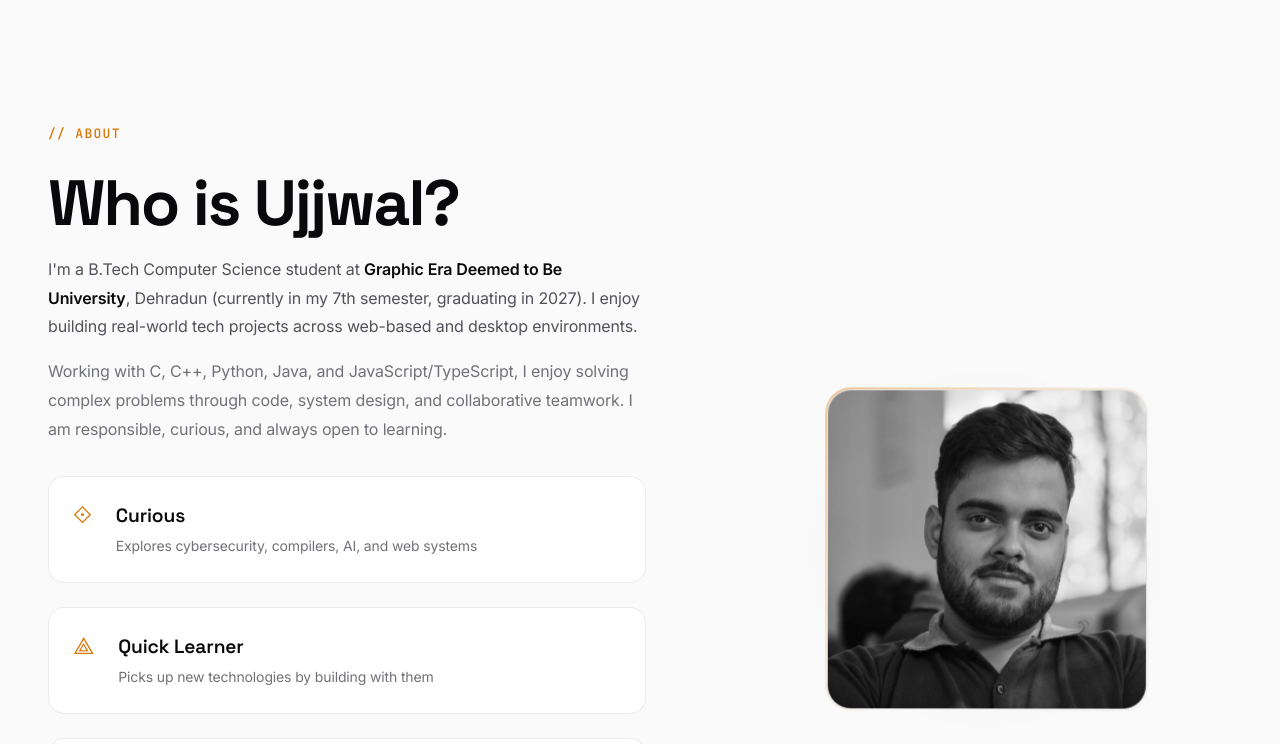
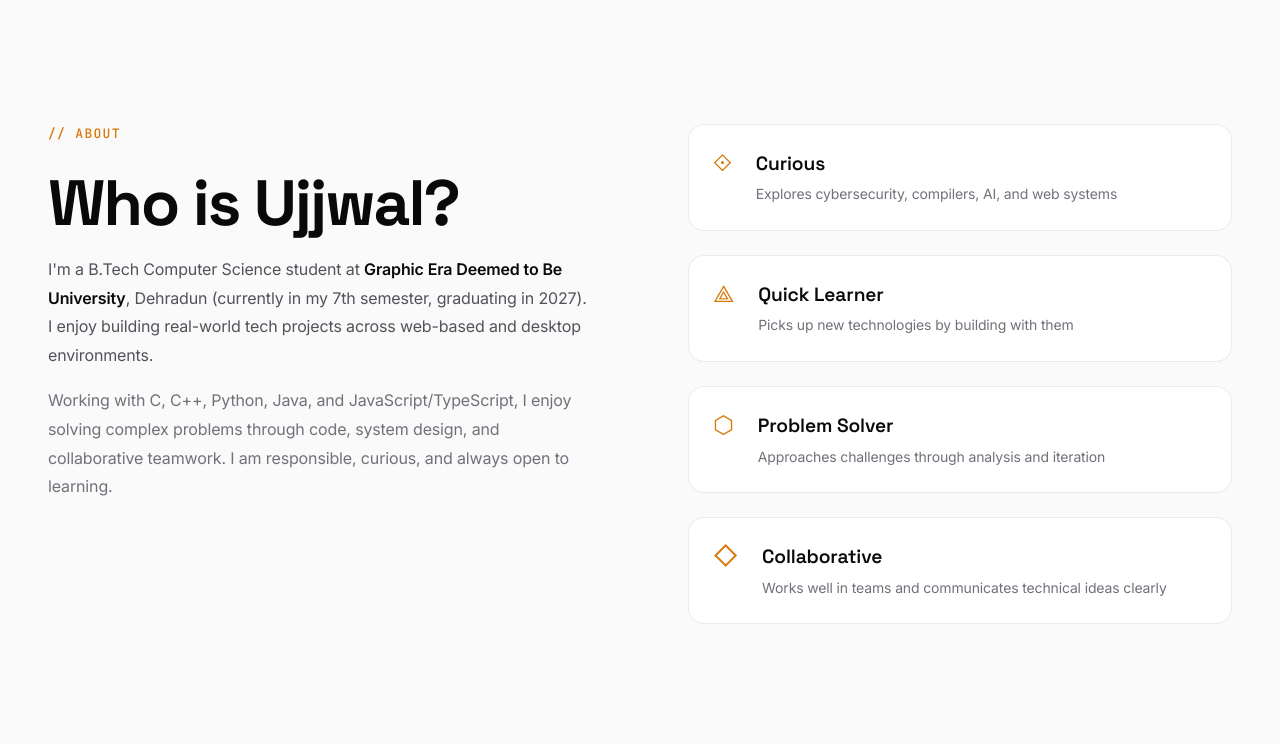
Before and after one commit to ujjwal9034/ujjwal-portfolio, a React (Vite) app: page / in a window 1280 px wide. Shown: the part 2440-3184 px from the top of the page. Built offline with nearby package versions, Linux system fonts and the light colour scheme.

Commit message:
Revert: Remove profile photo and restore original About section layout

```diff
--- a/src/components/about/About.css
+++ b/src/components/about/About.css
@@ -1,14 +1,8 @@
 .about__grid {
   display: grid;
-  grid-template-columns: 1.1fr 0.9fr;
+  grid-template-columns: 1fr 1fr;
   gap: var(--space-4xl);
-  align-items: center;
-}
-
-.about__content-left {
-  display: flex;
-  flex-direction: column;
-  gap: var(--space-xl);
+  align-items: start;
 }
 
 .about__text {
@@ -80,92 +74,3 @@
     gap: var(--space-2xl);
   }
 }
-
-.about__image-wrapper {
-  display: flex;
-  justify-content: center;
-  align-items: center;
-  position: relative;
-  width: 100%;
-}
-
-.about__image-card {
-  position: relative;
-  width: 100%;
-  max-width: 320px;
-  aspect-ratio: 1 / 1;
-  border-radius: var(--radius-xl);
-  overflow: visible;
-  animation: floatProfile 6s ease-in-out infinite;
-}
-
-.about__image-inner {
-  position: relative;
-  width: 100%;
-  height: 100%;
-  border-radius: var(--radius-xl);
-  overflow: hidden;
-  border: 1px solid var(--border);
-  background: var(--bg-secondary);
-  z-index: 2;
-}
-
-.about__img {
-  width: 100%;
-  height: 100%;
-  object-fit: cover;
-  filter: grayscale(100%);
-  transition: filter var(--duration-slow) var(--ease-out), transform var(--duration-slow) var(--ease-out);
-}
-
-.about__image-card:hover .about__img {
-  filter: grayscale(0%);
-  transform: scale(1.03);
-}
-
-.about__image-overlay {
-  position: absolute;
-  inset: 0;
-  background: linear-gradient(180deg, transparent 60%, rgba(9, 9, 11, 0.4) 100%);
-  z-index: 3;
-  pointer-events: none;
-}
-
-.about__image-glow {
-  position: absolute;
-  inset: -15px;
-  background: radial-gradient(circle, var(--accent) 0%, transparent 70%);
-  opacity: 0.12;
-  filter: blur(20px);
-  z-index: 1;
-  pointer-events: none;
-  transition: opacity var(--duration-normal) var(--ease-out);
-}
-
-.about__image-card:hover .about__image-glow {
-  opacity: 0.25;
-}
-
-.about__image-border {
-  position: absolute;
-  inset: -2px;
-  background: linear-gradient(135deg, var(--accent) 0%, transparent 60%, var(--border) 100%);
-  border-radius: calc(var(--radius-xl) + 2px);
-  z-index: 1;
-  pointer-events: none;
-  opacity: 0.4;
-  transition: opacity var(--duration-normal) var(--ease-out);
-}
-
-.about__image-card:hover .about__image-border {
-  opacity: 0.8;
-}
-
-@keyframes floatProfile {
-  0%, 100% {
-    transform: translateY(0px) rotate(0deg);
-  }
-  50% {
-    transform: translateY(-8px) rotate(1deg);
-  }
-}
--- a/src/components/about/About.tsx
+++ b/src/components/about/About.tsx
@@ -1,5 +1,4 @@
 import { motion } from 'framer-motion';
-import profileImg from '../../assets/profile.jpg';
 import './About.css';
 
 const fadeInUp = {
@@ -28,7 +27,6 @@ export default function About() {
         viewport={{ once: true, margin: '-100px' }}
         variants={stagger}
       >
-        <div className="about__content-left">
         <motion.div className="about__text" variants={fadeInUp}>
           <span className="section-label">// About</span>
           <h2 id="about-title" className="section-title">
@@ -54,21 +52,6 @@ export default function About() {
             </motion.div>
           ))}
         </motion.div>
-        </div>
-
-        <motion.div
-          className="about__image-wrapper"
-          variants={fadeInUp}
-        >
-          <div className="about__image-card">
-            <div className="about__image-inner">
-              <img src={profileImg} alt="Ujjwal Pratap Singh" className="about__img" />
-              <div className="about__image-overlay" />
-            </div>
-            <div className="about__image-glow" />
-            <div className="about__image-border" />
-          </div>
-        </motion.div>
       </motion.div>
     </section>
   );
```
Also changed, not shown: src/assets/profile.jpg (deleted), 1 other file (tests, documents, lock files or other folders). Lines whose indentation alone changed are shown as unchanged.
